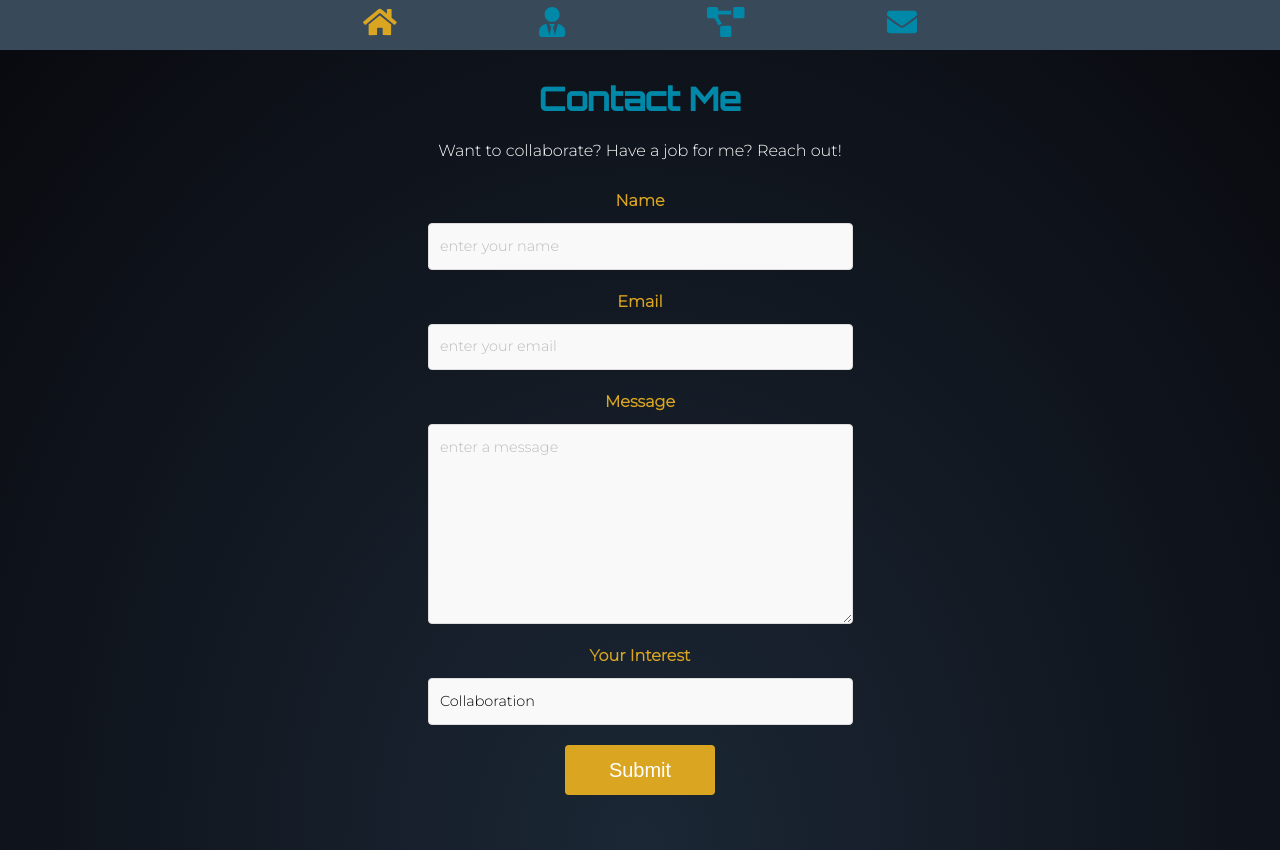
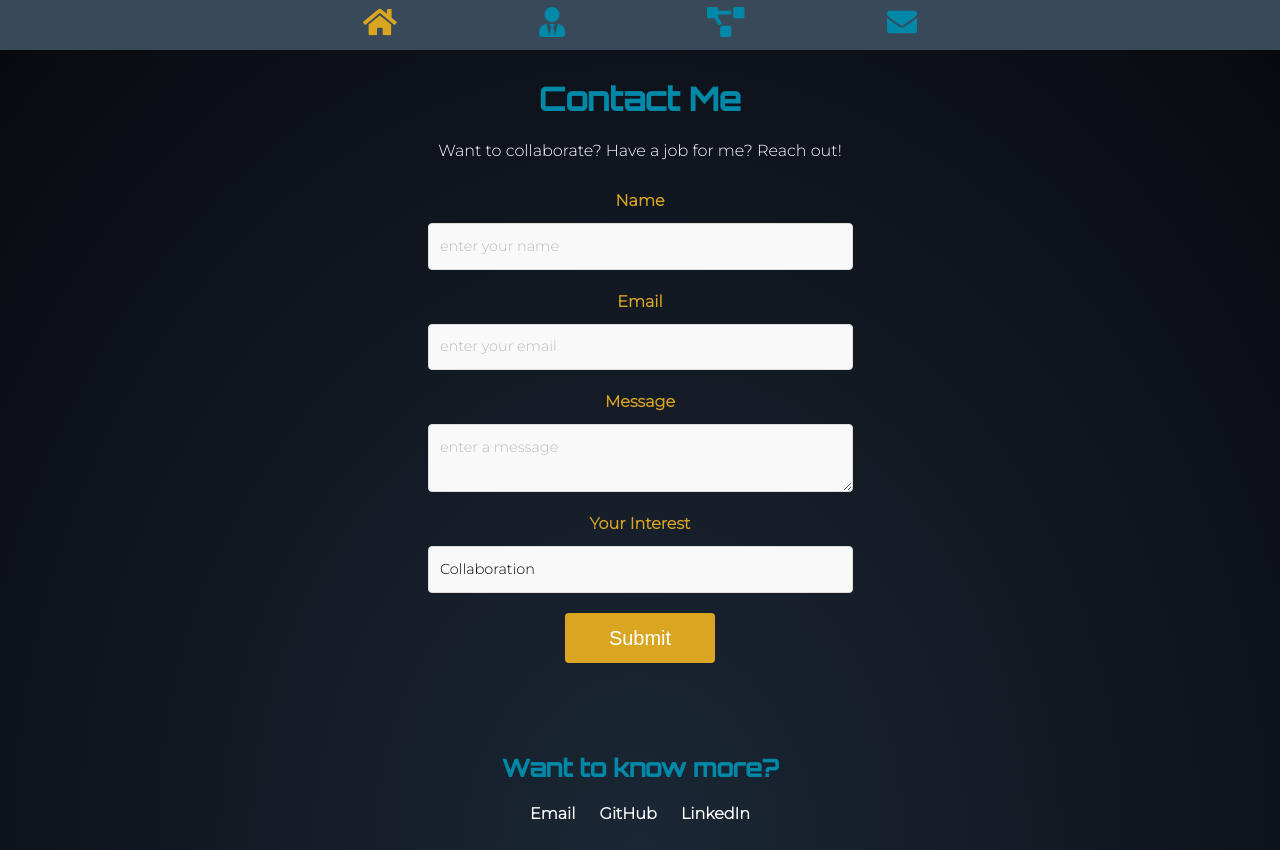
Before and after one commit to tphelps93/taylorphelps-portfolio-2.0, a React (Create React App) app: page /contact in a window 1280 px wide. Built offline with nearby package versions, Linux system fonts and the light colour scheme.

Commit message:
fixed issue on contact page (scroll not fully working)

```diff
--- a/src/App.css
+++ b/src/App.css
@@ -4,8 +4,8 @@
 @import url('https://fonts.googleapis.com/css2?family=Montserrat:wght@300&display=swap');
 
 html, body {
+  min-height: 100%;
   max-width: 100%;
-  overflow-x: hidden;
 }
 .App {
   text-align: center;
@@ -15,6 +15,5 @@ html, body {
   position: absolute;
   left: 0;
   right: 0;
-  height: 100vh;
   background-size: cover;
 }
--- a/src/Components/About/About.css
+++ b/src/Components/About/About.css
@@ -1,6 +1,7 @@
 .about {
   width: 100%;
   display: flex;
+  overflow-x: hidden;
   flex-direction: column;
   background: radial-gradient(ellipse at bottom, #1b2735 0%, #090a0f 100%);
 }
--- a/src/Components/About/About.js
+++ b/src/Components/About/About.js
@@ -1,6 +1,5 @@
 // Dependency Imports
 import React, { Component } from 'react';
-import { Link } from 'react-router-dom';
 // CSS Imports
 import taylor from '../../Images/Taylor.jpg';
 import { FontAwesomeIcon } from '@fortawesome/react-fontawesome';
--- a/src/Components/Contact/Contact.css
+++ b/src/Components/Contact/Contact.css
@@ -1,20 +1,8 @@
 .contact {
-  height: 100%;
-  width: 100%;
+  min-height: 100%;
   display: flex;
   flex-direction: column;
-  overflow-x: hidden;
   background: radial-gradient(ellipse at bottom, #1b2735 0%, #090a0f 100%);
-}
-
-.prev-proj button {
-  font-family: 'Montserrat', sans-serif;
-  color: goldenrod;
-  background-color: rgba(255, 255, 255, 0);
-  width: 90px;
-  border: none;
-  font-size: 20px;
-  padding: 10px;
 }
 
 .contact-form {
@@ -32,7 +20,6 @@
 .contact-form textarea {
   resize: vertical;
   max-height: 400px;
-  height: 200px;
 }
 
 .contact-form button {
@@ -130,15 +117,6 @@
 }
 
 @media all and (min-width: 768px) {
-  .contact {
-    overflow: hidden;
-  }
-
-  .prev-btn button:hover {
-    color: #0088a9;
-    cursor: pointer;
-    transition: 200ms;
-  }
 
   .contact-form button:hover {
     cursor: pointer;
--- a/src/Components/Contact/Contact.js
+++ b/src/Components/Contact/Contact.js
@@ -1,8 +1,6 @@
 // Dependency Imports
 import React, { Component } from 'react';
-import { Link } from 'react-router-dom';
 // CSS Imports
-import { FontAwesomeIcon } from '@fortawesome/react-fontawesome';
 import './Contact.css';
 
 const initial = {
--- a/src/Components/Projects/Projects.css
+++ b/src/Components/Projects/Projects.css
@@ -1,7 +1,6 @@
 .projects-page {
   height: 100%;
   display: flex;
-  overflow-x: hidden;
   background: radial-gradient(ellipse at bottom, #1b2735 0%, #090a0f 100%);
   flex-direction: column;
 }
```
Also changed, not shown: 1 other file (tests, documents, lock files or other folders).
